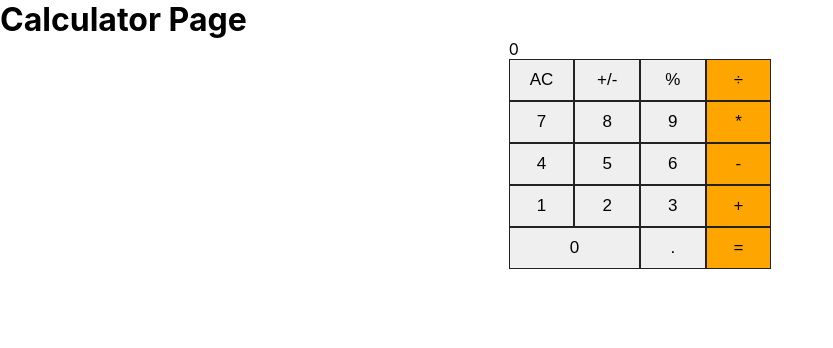
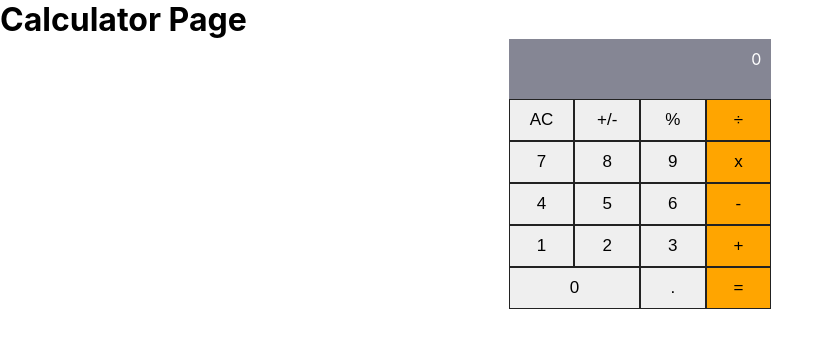
Before and after one commit to CakeInTech/Math-cal, a React (Create React App) app: page / in a window 1280 px wide. Shown: the top 348 px of the page, without its empty margins (0-833 px from the left). Built offline with nearby package versions, Linux system fonts and the light colour scheme.

Commit message:
check for linter errors and adjust styling

```diff
--- a/src/components/Calculator.css
+++ b/src/components/Calculator.css
@@ -40,7 +40,7 @@ input[type='button']:active {
   background-color: #ccc;
 }
 
-.screen input {
+.screen {
   width: 100%;
   height: 60px;
   border: none;
--- a/src/components/Calculator.js
+++ b/src/components/Calculator.js
@@ -12,8 +12,8 @@ class Calculator extends React.PureComponent {
     };
   }
 
-   handleClick = (event) => {
-     const value = event.target;
+   handleClick = (events) => {
+     const { value } = events.target;
      const answer = calculate(this.state, value);
      this.setState(answer);
    }
@@ -41,10 +41,10 @@ class Calculator extends React.PureComponent {
             <input type="button" value="÷" className="colored" onClick={this.handleClick} />
           </div>
           <div className="button-row two">
-             <input type="button" value="7" />
-             <input type="button" value="8" />
-             <input type="button" value="9" />
-             <input type="button" value="*" className="colored" onClick={this.handleClick} />
+            <input type="button" value="7" onClick={this.handleClick} />
+            <input type="button" value="8" onClick={this.handleClick} />
+            <input type="button" value="9" onClick={this.handleClick} />
+            <input type="button" value="x" className="colored" onClick={this.handleClick} />
           </div>
           <div className="button-row three">
             <input type="button" value="4" onClick={this.handleClick} />
```
Lines whose indentation alone changed are shown as unchanged.
